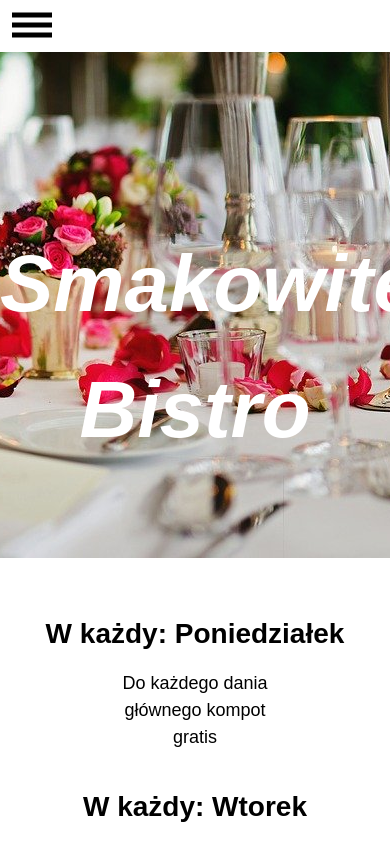
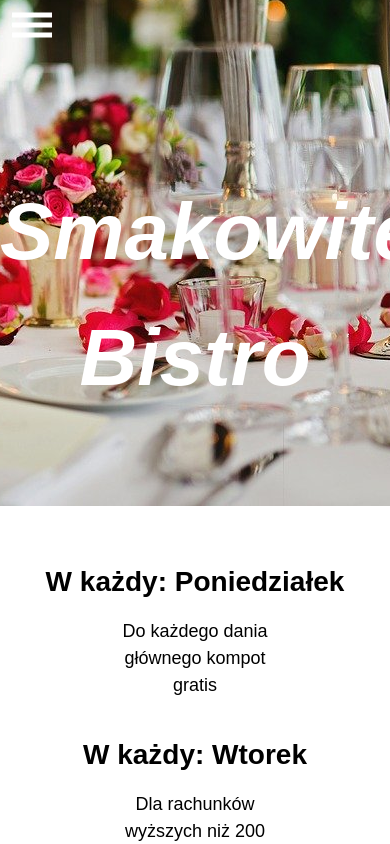
Before and after one commit to wasiak93/restaurant-spa, a React (Create React App) app: page /prom in a window 390 px wide. Shown: the top 844 px of the page. Built offline with nearby package versions, Linux system fonts and the light colour scheme.

Commit message:
style: transfomr hamburger and main-nav

```diff
--- a/src/layouts/Navigation.js
+++ b/src/layouts/Navigation.js
@@ -47,7 +47,7 @@ class Navigation extends Component {
     return (
       <>
         <Hamburger click={this.handleClick} active={this.state.active} />
-        <nav className={classesNav}>
+        <nav className={classesNav.join(" ")}>
           <ul>{menu}</ul>
         </nav>
       </>
--- a/src/styles/Hamburger.css
+++ b/src/styles/Hamburger.css
@@ -1,4 +1,6 @@
 .hamburger {
+  position: fixed;
+  z-index: 1;
   padding: 12px;
   display: inline-block;
   cursor: pointer;
@@ -6,11 +8,14 @@
   border: 0;
   margin: 0;
   outline: none;
+  transition: .3s;
+
 }
 
-.hamburger:active {
-  background-color: transparent;
+.hamburger-active {
+  transform: translateX(130px);
 }
+
 
 .hamburger-box {
   position: relative;
@@ -23,7 +28,7 @@
 .hamburger-inner {
   position: absolute;
   display: inline-block;
-  background-color: black;
+  background-color: white;
   width: 100%;
   height: 5px;
   top: 50%;
@@ -37,7 +42,7 @@
   content: "";
   position: absolute;
   display: inline-block;
-  background-color: black;
+  background-color: white;
   width: 100%;
   height: 5px;
   top: 0;
--- a/src/styles/Navigation.css
+++ b/src/styles/Navigation.css
@@ -1,28 +1,39 @@
 .main-nav {
   height: 100vh;
-  width: 100px;
-  background-color: red;
-  position: absolute;
+  width: 130px;
+  background-color: rgba(255, 255, 255, 0.8);
+  position: fixed;
   top: 0;
   left: 0;
   z-index: 1;
-  transform: translateX(-100px);
+  transform: translateX(-130px);
+  transition: .3s;
+}
+
+.nav-active {
+  transform: translateX(0);
 }
 
 .main-nav ul {
   list-style: none;
-  margin-top: 50px;
+  margin-top: 50px
 }
 
 .menu-item {
   margin-bottom: 20px;
-  color: white
+  color: white;
+
 }
 
 .menu-item a {
+  display: inline-block;
   text-decoration: none;
   color: black;
-
+  cursor: pointer;
+  width: 100%;
+  padding: 0 20px 0 10px;
+  font-size: 24px;
+  font-weight: bold;
 }
 
 
```
